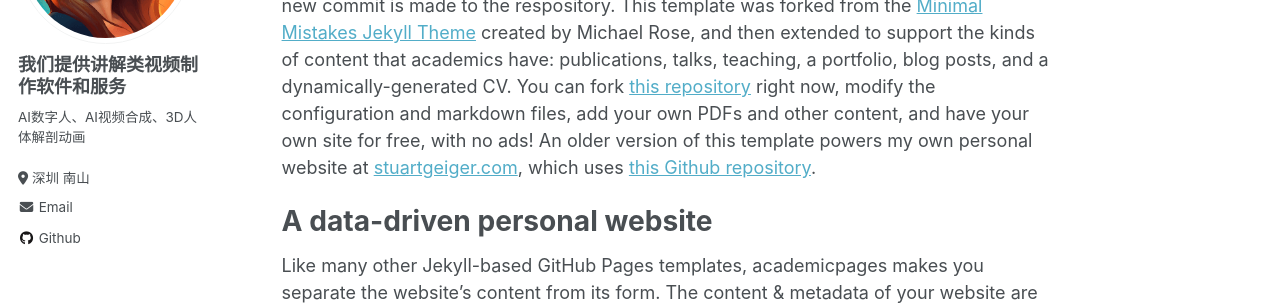
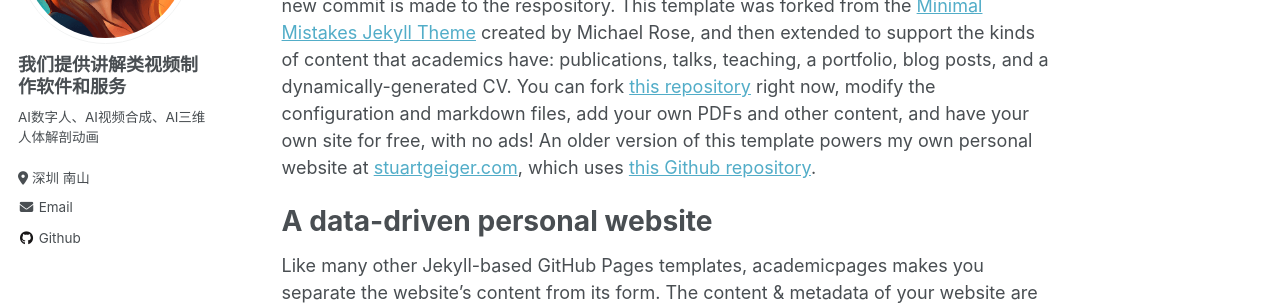
Before and after one commit to bloomv/bloomv, a Jekyll site: the page built from _pages/about.md, in a window 1280 px wide. Shown: the part 249-554 px from the top of the page. Built offline with Jekyll 4.4.1, drawn with Linux system fonts in a browser that asks for light colours.

Commit message:
Update _config.yml

```diff
--- a/_config.yml
+++ b/_config.yml
@@ -24,7 +24,7 @@ author:
   avatar           : "profile3.png"
   name             : "我们提供讲解类视频制作软件和服务"
   pronouns         : # example: "she/her"
-  bio              : "AI数字人、AI视频合成、3D人体解剖动画"
+  bio              : "AI数字人、AI视频合成、AI三维人体解剖动画"
   location         : "深圳 南山"
   employer         : # "Red Brick University"
   uri              : # URL
```
